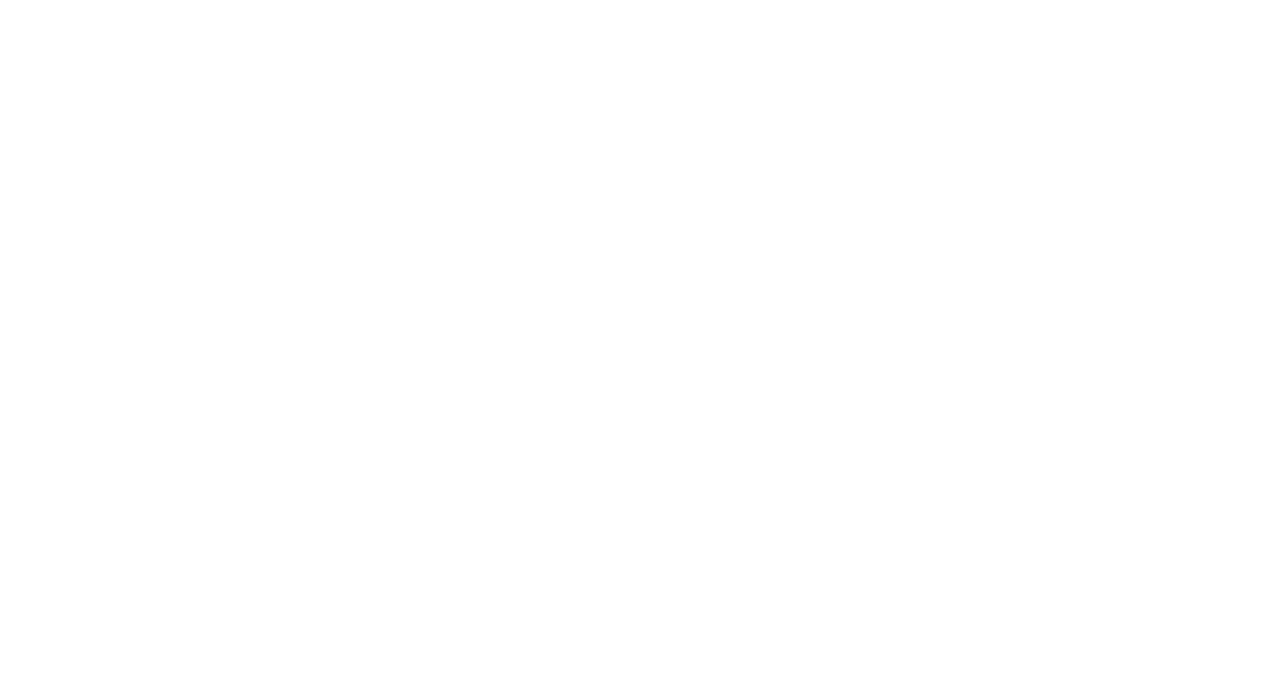
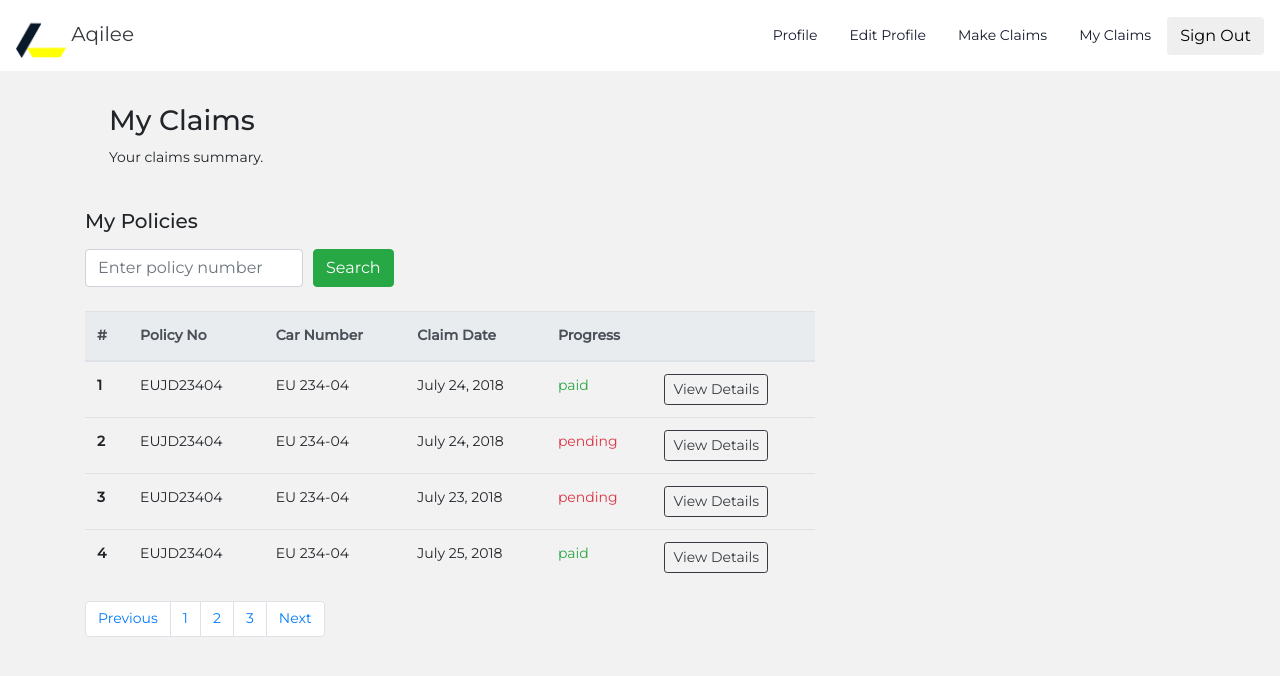
Before and after one commit to Boasbabs/aqilee-client-side, a plain HTML site: page claims.html in a window 1280 px wide. Drawn offline with Linux system fonts and the light colour scheme.

Commit message:
Add claims and make_claims page

```diff
--- a/claims.html
+++ b/claims.html
@@ -0,0 +1,163 @@
+<!doctype html>
+<html lang="en">
+<head>
+    <meta charset="UTF-8">
+    <meta name="viewport"
+          content="width=device-width, user-scalable=no, initial-scale=1.0, maximum-scale=1.0, minimum-scale=1.0">
+    <meta http-equiv="X-UA-Compatible" content="ie=edge">
+    <meta name="description" content="Insurance fraud detection">
+    <meta name="keywords" content="Insurance, Fraud, Africa, Claims, Aqilee">
+
+    <title>Aqilee - Fraud Detection and Risk Assessment software for Insurers</title>
+
+    <link rel="shortcut icon" href="assets/img/favicon.ico">
+    <!-- External Stylesheets -->
+    <link rel="stylesheet" href="assets/css/bootstrap.min.css">
+
+    <!-- Custom Stylesheets -->
+    <link rel="stylesheet" href="assets/css/style.css">
+</head>
+<body>
+<!--Navigation -->
+<header class="">
+    <nav class="navbar navbar-expand-md navbar-dark bg-white fixed-top">
+        <a class="navbar-brand text-dark" href="#">
+            <img src="assets/img/aqilee.png" alt="aqilee logo" class="navbar-brand__img">
+            Aqilee
+        </a>
+        <button class="navbar-toggler" type="button" data-toggle="collapse" data-target="#navbarsExampleDefault" aria-controls="navbarsExampleDefault" aria-expanded="false" aria-label="Toggle navigation">
+            <span class="navbar-toggler-icon"></span>
+        </button>
+
+        <div class="collapse navbar-collapse" id="">
+            <div class="nav-item ml-auto">
+                <a class="nav-link secondary-color" href="index.html">Profile</a>
+            </div>
+            <div class="nav-item">
+                <a class="nav-link secondary-color" href="edit_profile.html">Edit Profile</a>
+            </div>
+            <div class="nav-item">
+                <a class="nav-link secondary-color" href="make_claim.html">Make Claims</a>
+            </div>
+            <div class="nav-item">
+                <a class="nav-link secondary-color" href="claims.html">My Claims</a>
+            </div>
+            <div class="nav-item">
+                <button class="btn my-2 my-sm-0">Sign Out</button>
+            </div>
+
+        </div>
+    </nav>
+</header>
+
+<main role="main" class="container">
+
+    <div class="starter-template">
+        <h3>My Claims</h3>
+        <p class="">Your claims summary.</p>
+    </div>
+    <div class="pb-3 mb-0 lh-125">
+        <div class="row">
+            <div class="col-md-8">
+                <h5 class="mb-2">My Policies</h5>
+
+                <!--Search bar -->
+                <form class="my-3">
+                    <div class="form-row align-items-center">
+                        <div class="col-auto">
+                            <label class="sr-only" for="inlineFormInputGroup">Search Claims</label>
+                            <div class="input-group mb-2">
+                                <input type="text" class="form-control" id="inlineFormInputGroup" placeholder="Enter policy number">
+                            </div>
+                        </div>
+
+                        <div class="col-auto">
+                            <button type="submit" class="btn btn-success mb-2">Search</button>
+                        </div>
+                    </div>
+                </form>
+
+                <!-- Claims Table -->
+                <div class="table-responsive">
+                    <table class="table">
+                        <thead class="thead-light">
+                        <tr>
+                            <th scope="col">#</th>
+                            <th scope="col" colspan="">Policy No</th>
+                            <th scope="col" colspan="">Car Number</th>
+                            <th scope="col" colspan="">Claim Date</th>
+                            <th scope="col" colspan="2">Progress</th>
+                        </tr>
+                        </thead>
+                        <tbody>
+                        <tr>
+                            <th scope="row">1</th>
+                            <td>EUJD23404</td>
+                            <td>EU 234-04</td>
+                            <td>July 24, 2018</td>
+                            <td class="text-success">paid</td>
+                            <td>
+                                <a href="#" class="btn btn-sm btn-outline-dark">View Details</a>
+                            </td>
+                        </tr>
+                        <tr>
+                            <th scope="row">2</th>
+                            <td>EUJD23404</td>
+                            <td>EU 234-04</td>
+                            <td>July 24, 2018</td>
+                            <td class="text-danger">pending</td>
+                            <td>
+                                <a href="#" class="btn btn-sm btn-outline-dark">View Details</a>
+                            </td>
+                        </tr>
+                        <tr>
+                            <th scope="row">3</th>
+                            <td>EUJD23404</td>
+                            <td>EU 234-04</td>
+                            <td>July 23, 2018</td>
+                            <td class="text-danger">pending</td>
+                            <td>
+                                <a href="#" class="btn btn-sm btn-outline-dark">View Details</a>
+                            </td>
+                        </tr>
+                        <tr>
+                            <th scope="row">4</th>
+                            <td>EUJD23404</td>
+                            <td>EU 234-04</td>
+                            <td>July 25, 2018</td>
+                            <td class="text-success">paid</td>
+                            <td>
+                                <a href="#" class="btn btn-sm btn-outline-dark">View Details</a>
+                            </td>
+                        </tr>
+                        </tbody>
+                    </table>
+                    <!-- Pagination -->
+                    <nav aria-label="Page navigation example">
+                        <ul class="pagination">
+                            <li class="page-item"><a class="page-link" href="#">Previous</a></li>
+                            <li class="page-item"><a class="page-link" href="#">1</a></li>
+                            <li class="page-item"><a class="page-link" href="#">2</a></li>
+                            <li class="page-item"><a class="page-link" href="#">3</a></li>
+                            <li class="page-item"><a class="page-link" href="#">Next</a></li>
+                        </ul>
+                    </nav>
+                </div>
+
+            </div>
+
+        </div>
+    </div>
+
+
+</main>
+
+
+<!-- External Scripts -->
+
+<script src="assets/js/jquery.min.js"></script>
+<script src="assets/js/bootstrap.min.js"></script>
+<!-- Customs Scripts -->
+<script src="assets/js/app.js"></script>
+</body>
+</html>
```
Also changed, not shown: edit_profile.html (+8 -4 lines), index.html (+9 -4 lines), make_claim.html (+154 -0 lines).
